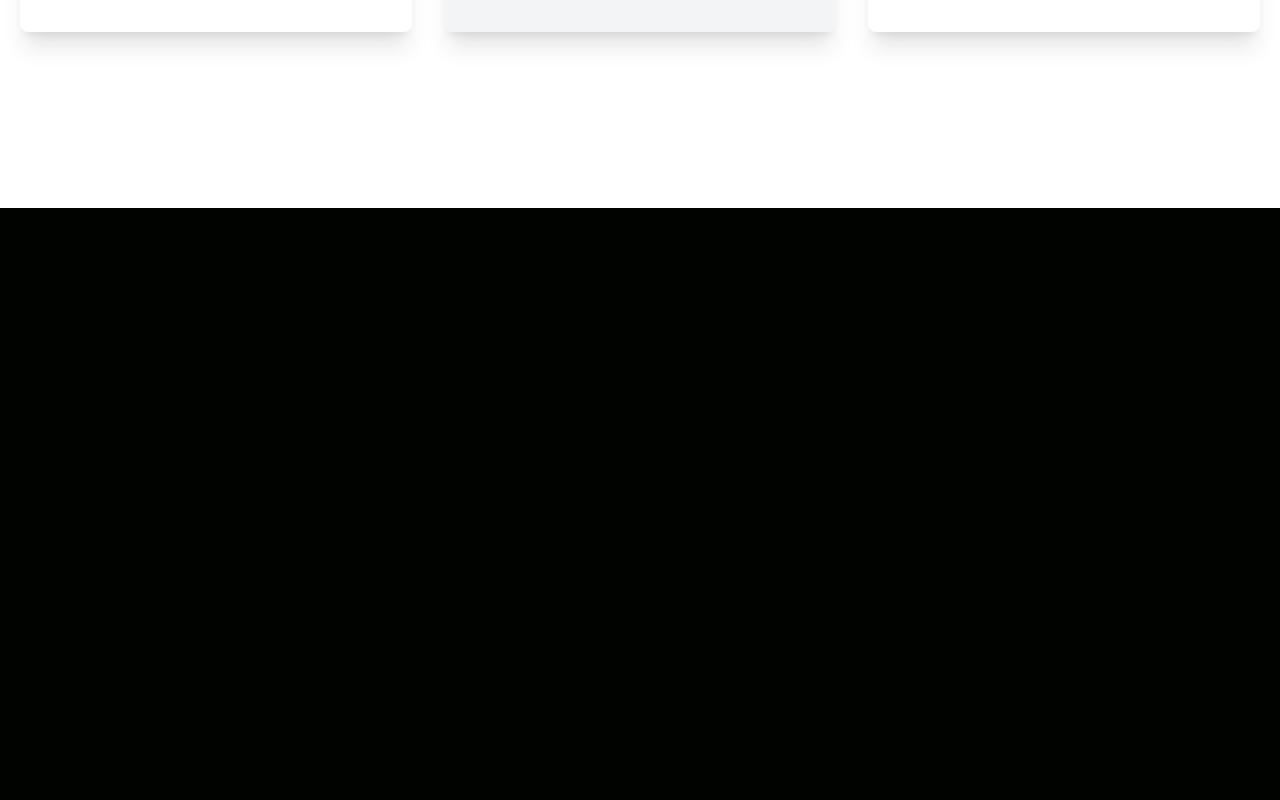
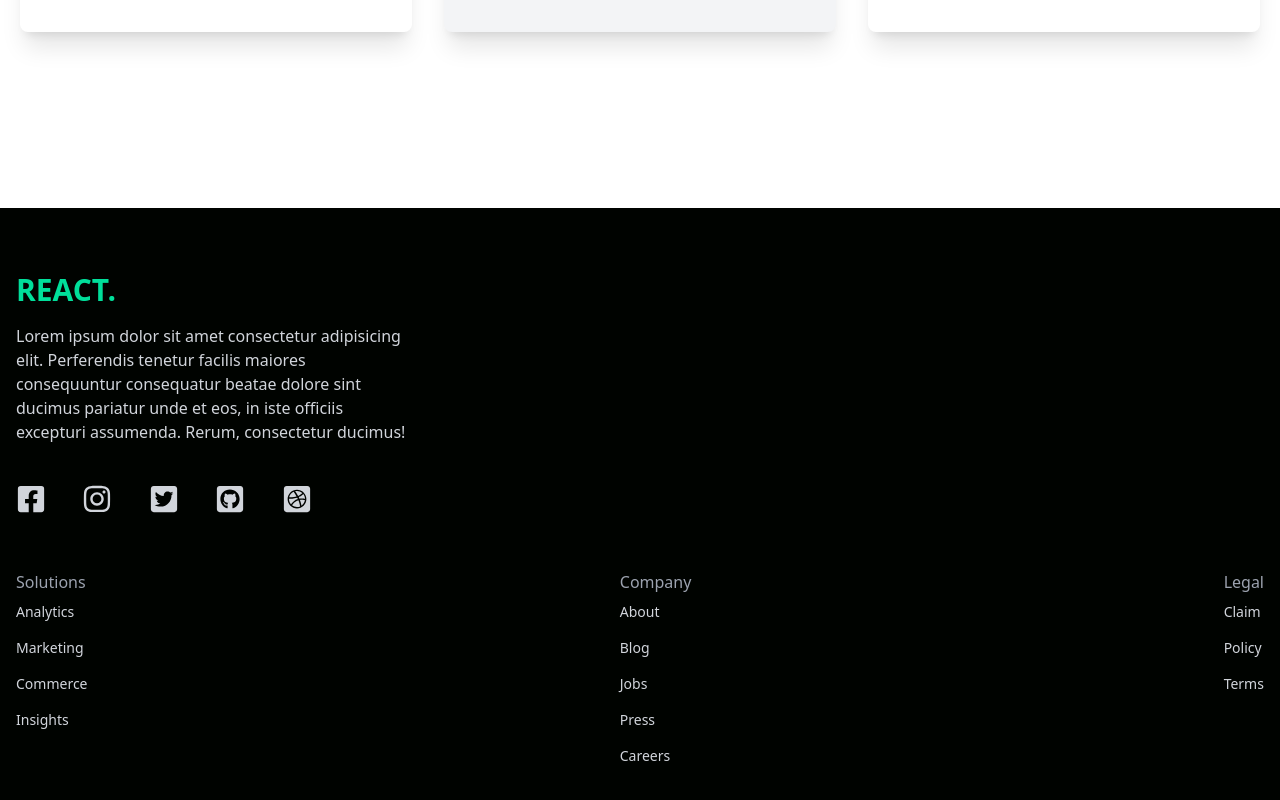
Before and after one commit to daysuwaa/react-tailwind, a React (Create React App) app: page / in a window 1280 px wide. Shown: the part 2362-3162 px from the top of the page. Before the commit the page ends 2570 px from the top, so only its background shows below. Built offline with nearby package versions, Linux system fonts and the light colour scheme.

Commit message:
Commit:Footer done

```diff
--- a/src/App.js
+++ b/src/App.js
@@ -4,7 +4,7 @@
 import Analytics from './components /Analytics'
 import Newsletter from './components /Newsletter';
 import Cards from './components /Cards';
-
+import Footer from './components /Footer';
 function App() {
   return (
     <div>
@@ -13,6 +13,8 @@
       <Analytics />
       <Newsletter />
       <Cards />
+      <Footer />
+
 
     </div>
   );
--- /dev/null
+++ b/src/components /Footer.jsx
@@ -0,0 +1,59 @@
+import React from 'react'
+import {
+    FaDribbbleSquare,
+    FaFacebookSquare,
+    FaGithubSquare,
+    FaInstagram,
+    FaTwitterSquare,
+  } from 'react-icons/fa';
+
+const Footer = () => {
+  return (
+    <div className='max-w[1240px] mx-auto py-16 px-4 grid lg:grid-cols-3 gap-8 text-gray-300'>
+        <div>
+        <h1 className='w-full text-3xl font-bold text-[#00df9a]'>REACT.</h1>
+        <p className='py-4'>Lorem ipsum dolor sit amet consectetur adipisicing elit. Perferendis tenetur facilis maiores consequuntur consequatur beatae dolore sint ducimus pariatur unde et eos, in iste officiis excepturi assumenda. Rerum, consectetur ducimus!</p>
+        <div className='flex md:w-[75%] my-6 justify-between'>
+            <FaFacebookSquare  size={30} />
+            <FaInstagram size={30} />
+            <FaTwitterSquare size={30} />
+            <FaGithubSquare size={30} />
+            <FaDribbbleSquare size={30} />
+        </div>
+        </div>
+        <div className='lg:col-span-3 flex justify-between'>
+            <div>
+            <h6 className='font-medium text-gray-400'>Solutions</h6>
+        <ul>
+            <li className='py-2 text-sm'>Analytics</li>
+            <li className='py-2 text-sm'>Marketing</li>
+            <li className='py-2 text-sm'>Commerce</li>
+            <li className='py-2 text-sm'>Insights</li>
+        </ul>
+     </div>
+     <div>
+     <h6 className='font-medium text-gray-400'>Company</h6>
+        <ul>
+            <li className='py-2 text-sm'>About</li>
+            <li className='py-2 text-sm'>Blog</li>
+            <li className='py-2 text-sm'>Jobs</li>
+            <li className='py-2 text-sm'>Press</li>
+            <li className='py-2 text-sm'>Careers</li>
+        </ul>
+    </div>
+
+    <div>
+        <h6 className='font-medium text-gray-400'>Legal</h6>
+        <ul>
+            <li className='py-2 text-sm'>Claim</li>
+            <li className='py-2 text-sm'>Policy</li>
+            <li className='py-2 text-sm'>Terms</li>
+        </ul>
+    </div>
+ </div>
+
+   </div>
+  )
+}
+
+export default Footer
```
